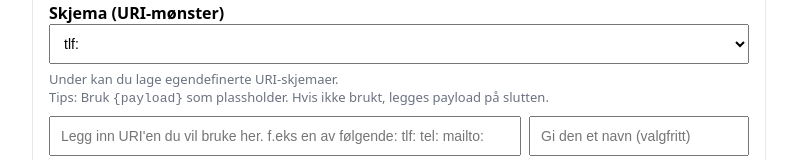
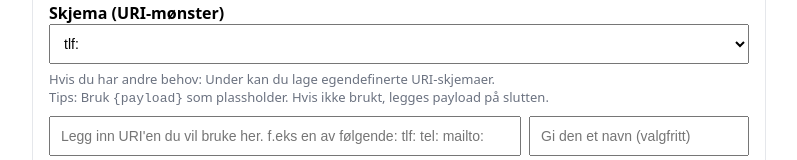
Before and after one commit to henninglangeland/OpenURI-Lab-testproject, a plain HTML site: page index.html in a window 1280 px wide. Shown: the part 269-429 px from the top of the page, without its empty margins (241-1038 px from the left). Drawn offline with Linux system fonts and the light colour scheme.

Commit message:
Update index.html

```diff
--- a/index.html
+++ b/index.html
@@ -35,7 +35,7 @@ For bruk i BN Sentralbord, legg inn: https://henninglangeland.github.io/OpenURI-
     <div class="row">
       <label for="schemeSelect">Skjema (URI-mønster)</label>
       <select id="schemeSelect"></select>
-      <div class="hint">Under kan du lage egendefinerte URI-skjemaer. <br> Tips: Bruk <code>{payload}</code> som plassholder. Hvis ikke brukt, legges payload på slutten.</div>
+      <div class="hint">Hvis du har andre behov: Under kan du lage egendefinerte URI-skjemaer. <br> Tips: Bruk <code>{payload}</code> som plassholder. Hvis ikke brukt, legges payload på slutten.</div>
     </div>
 
     <div class="row">
```
